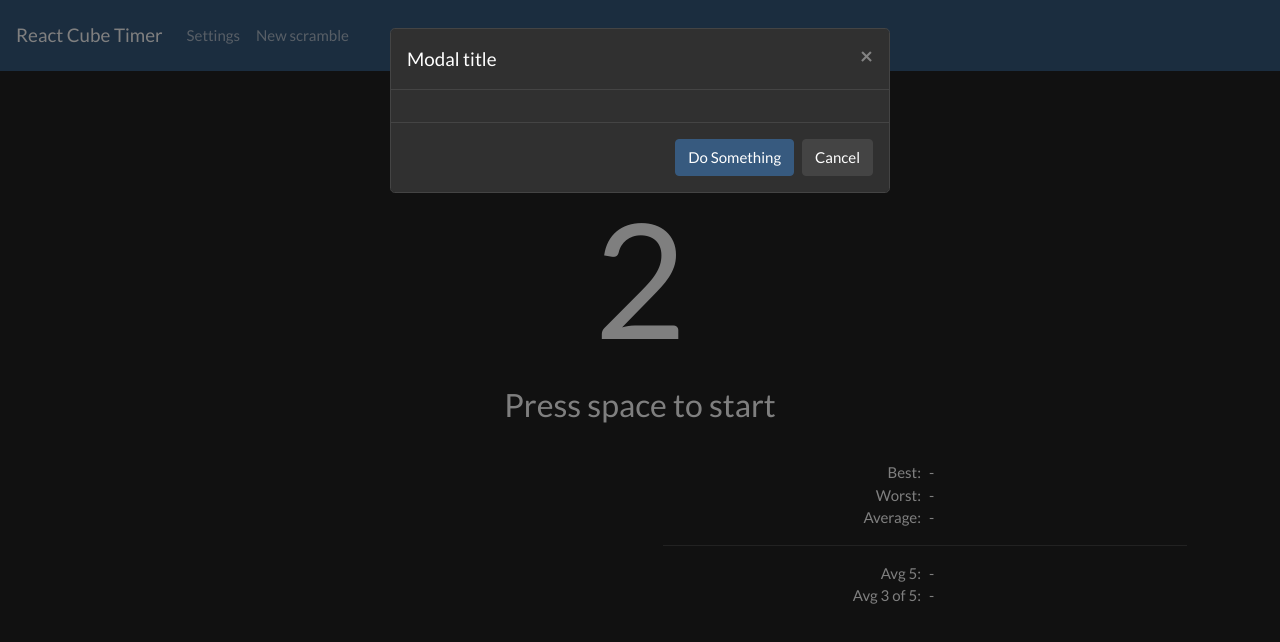
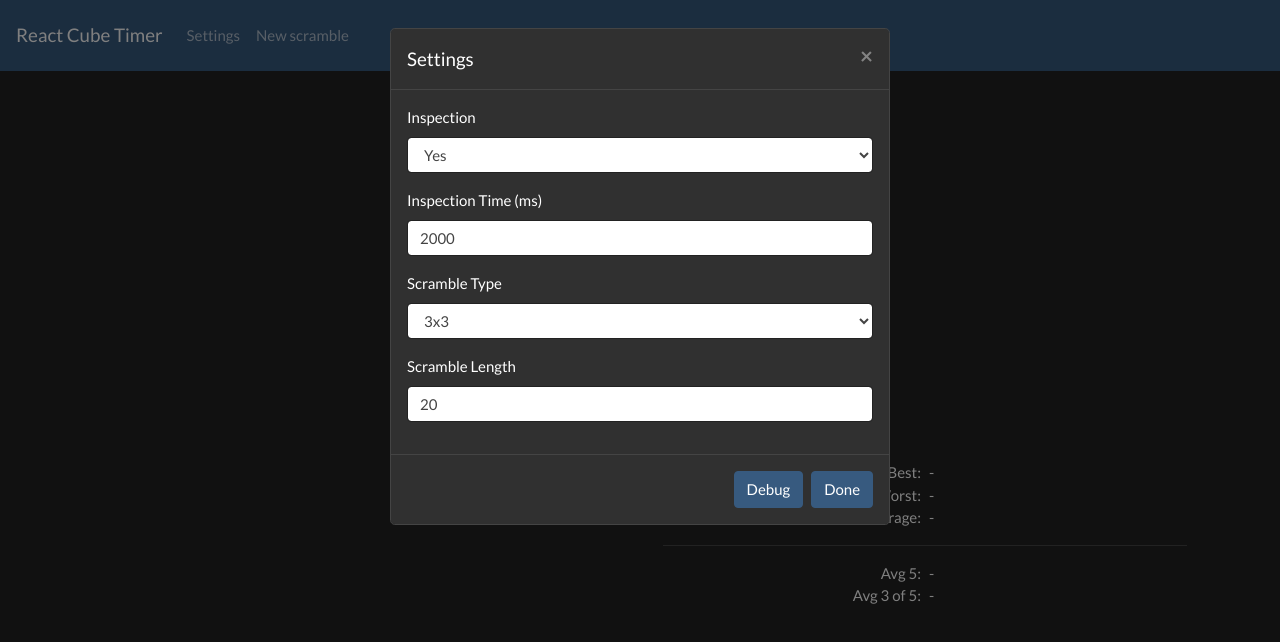
Before and after one commit to DavidC1999/cubetimer-react, a React (Create React App) app: page / in a window 1280 px wide. Both pictures are taken after a click on the link "Settings". Shown: the top 642 px of the page. Built offline with nearby package versions, Linux system fonts and the light colour scheme.

Commit message:
Settings can now be changed in the settings modal

```diff
--- a/src/Settings.js
+++ b/src/Settings.js
@@ -1,43 +1,92 @@
 
 export default class Settings {
-    constructor() {
-        this.settings = {
-            "inspection": true,
-            "inspection_time": 2000,
-            "scramble_type": '3x3',
-            "scramble_length": 20
+    constructor(initialSettings) {
+        this.nameToIdx = {};
+        // this.settings = {
+        //     "inspection": true,
+        //     "inspection_time": 2000,
+        //     "scramble_type": '3x3',
+        //     "scramble_length": 20
+        // }
+        if (!initialSettings)
+            this.settings = [
+                {
+                    "name": "inspection",
+                    "pretty name": "Inspection",
+                    "type": "boolean",
+                    "value": true
+                },
+                {
+                    "name": "inspection_time",
+                    "pretty name": "Inspection Time (ms)",
+                    "type": "number",
+                    "value": 2000
+                },
+                {
+                    "name": "scramble_type",
+                    "pretty name": "Scramble Type",
+                    "type": "option",
+                    "value": "3x3",
+                    "options": [
+                        "3x3"
+                    ]
+                },
+                {
+                    "name": "scramble_length",
+                    "pretty name": "Scramble Length",
+                    "type": "number",
+                    "value": 20
+                },
+            ];
+        else
+            this.settings = initialSettings;
+        this.generateIndex();
+    }
+
+    update(name, value) {
+        let idx = this.nameToIdx[name];
+
+        if (typeof idx == "number") {
+            let setting = this.settings[idx];
+            if (setting.type === "option" && setting.options.indexOf(value) === -1) throw new Error(`Invalid option for setting ${name}`);
+            else if (typeof value !== setting.type) throw new Error(`Invalid type "${typeof value}" for setting ${name}`);
+
+            this.settings[idx].value = value;
+        } else {
+            throw new Error("Can't update setting that does not exist");
+        }
+
+        return this;
+    }
+
+    getValue(name) {
+        let idx = this.nameToIdx[name];
+        return this.settings[idx].value;
+    }
+
+    getType(name) {
+        let idx = this.nameToIdx[name];
+        return this.settings[idx].type;
+    }
+
+    getAll() {
+        return this.settings;
+    }
+
+    generateIndex() {
+        this.nameToIdx = {};
+        for (let i = 0; i < this.settings.length; ++i) {
+            this.nameToIdx[this.settings[i].name] = i;
         }
     }
 
-    update(name, value) {
-        this.settings[name] = value;
-        return this;
-    }
-
-    get(name) {
-        return this.settings[name];
+    createCopy() {
+        return new Settings(this.settings);
     }
 
     *[Symbol.iterator]() {
-        // // get the properties of the object
-        // let properties = Object.keys(this);
-        // let count = 0;
-        // // set to true when the loop is done
-        // let isDone = false;
-
-        // // define the next method, need for iterator
-        // let next = () => {
-        //     // control on last property reach
-        //     if (count >= properties.length) {
-        //         isDone = true;
-        //     }
-        //     return { done: isDone, value: this[properties[count++]] };
-        // }
-
-        // // return the next method used to iterate
-        // return { next };
         for (let key in this) {
-            yield[key, this[key]] // yield [key, value] pair
+            yield [key, this[key]];
         }
     }
 }
--- a/src/components/Scramble.js
+++ b/src/components/Scramble.js
@@ -9,8 +9,8 @@ export default function Scramble({ settings, scramble, setScramble }) {
 
     const newScramble = () => {
         console.log("Generating scramble");
-        let generator = getGenerator(settings.get("scramble_type"));
-        let scramble = generator.generate(settings.get("scramble_length"));
+        let generator = getGenerator(settings.getValue("scramble_type"));
+        let scramble = generator.generate(settings.getValue("scramble_length"));
         setScramble(scramble);
     };
 
--- a/src/components/SettingsModal.js
+++ b/src/components/SettingsModal.js
@@ -6,7 +6,11 @@ import {
     Modal,
     ModalHeader,
     ModalBody,
-    ModalFooter
+    ModalFooter,
+    Form,
+    FormGroup,
+    Label,
+    Input
 } from 'reactstrap';
 
 export default function SettingsModal({ settings, setSettings }) {
@@ -15,17 +19,64 @@ export default function SettingsModal({ settings, setSettings }) {
 
     const toggle = () => setModal(!modal);
 
+
+    const updateSetting = (event) => {
+        let elem = event.target;
+
+        let value = elem.value;
+        switch (settings.getType(elem.name)) {
+            case "number":
+                value = parseFloat(value);
+                break;
+            case "boolean":
+                console.log("Changing var type to bool")
+                value = value === "true" ? true : false;
+        }
+
+        setSettings(prevSettings => {
+            let cpy = prevSettings.createCopy();
+            return cpy.update(elem.name, value);
+        });
+    }
+
     return (
         <>
             <NavLink href="#" onClick={toggle}>Settings</NavLink>
             <Modal isOpen={modal} toggle={toggle}>
-                <ModalHeader toggle={toggle}>Modal title</ModalHeader>
+                <ModalHeader toggle={toggle}>Settings</ModalHeader>
                 <ModalBody>
+
+                    <Form>
+                        {settings.getAll().map((setting) => (
+                            <FormGroup>
+                                <Label>{setting["pretty name"]}</Label>
+                                {setting["type"] === "number" &&
+                                    <Input onChange={updateSetting} type="number" name={setting["name"]} value={setting["value"]} key={setting["name"]} />
+                                }
+
+                                {setting["type"] === "boolean" &&
+                                    <Input onChange={updateSetting} type="select" name={setting["name"]} key={setting["name"]}>
+                                        <option value="true">Yes</option>
+                                        <option value="false">No</option>
+                                    </Input>
+                                }
+
+                                {setting["type"] === "option" &&
+                                    <Input onChange={updateSetting} type="select" name={setting["name"]} key={setting["name"]}>
+                                        {setting["options"].map((option, idx) => (
+                                            <option key={`${setting["name"]}-${idx}`} value={option}>{option}</option>
+                                        ))}
+                                    </Input>
+                                }
+
+                            </FormGroup>
+                        ))}
+                    </Form>
 
                 </ModalBody>
                 <ModalFooter>
-                    <Button color="primary" onClick={toggle}>Do Something</Button>{' '}
-                    <Button color="secondary" onClick={toggle}>Cancel</Button>
+                    <Button color="primary" onClick={() => console.log(settings.getValue("inspection"))}>Debug</Button>{' '}
+                    <Button color="primary" onClick={toggle}>Done</Button>{' '}
                 </ModalFooter>
             </Modal>
         </>
--- a/src/components/Timer.js
+++ b/src/components/Timer.js
@@ -44,7 +44,7 @@ export default class Timer extends React.Component {
             states: {
                 'idle': {
                     next: () => (
-                        this.props.settings.get('inspection') ? 'inspection' : 'solving'
+                        this.props.settings.getValue('inspection') ? 'inspection' : 'solving'
                     ),
                     function: this.initStateIdle
                 },
@@ -81,7 +81,7 @@ export default class Timer extends React.Component {
         this.timerInterval = setInterval(() => {
             this.currTime = Date.now();
 
-            let timeLeft = this.props.settings.get('inspection_time') - (this.currTime - this.startTime);
+            let timeLeft = this.props.settings.getValue('inspection_time') - (this.currTime - this.startTime);
             if (timeLeft <= -1000) {
                 this.isPlusTwo = false;
                 this.isDNF = true;
@@ -117,10 +117,10 @@ export default class Timer extends React.Component {
             ...this.state,
             hint: "Press space to start"
         }
-        if (this.props.settings.get('inspection')) {
+        if (this.props.settings.getValue('inspection')) {
             newState = {
                 ...newState,
-                display: millisToSeconds(this.props.settings.get('inspection_time'))
+                display: millisToSeconds(this.props.settings.getValue('inspection_time'))
             };
         } else {
             newState = {
```
Also changed, not shown: 1 other file (tests, documents, lock files or other folders).
